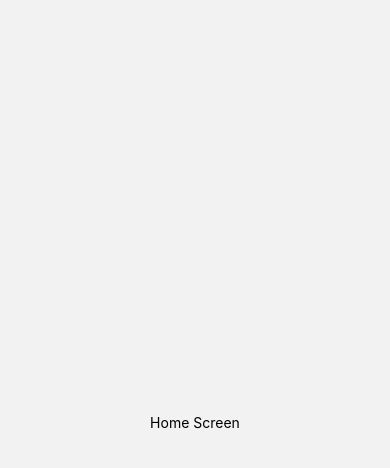
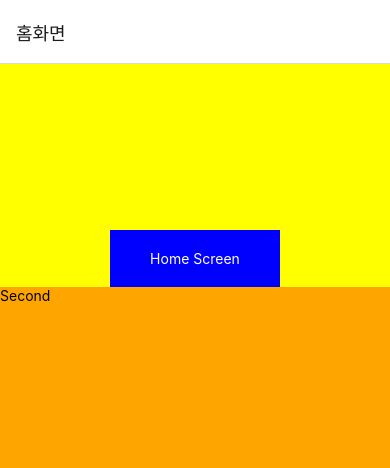
Before and after one commit to suzzeong/Food-Delivery-App, a React Native app: screen / in a window 390 px wide. Shown: the top 468 px of the page. Built offline with nearby package versions, Linux system fonts and the light colour scheme.

Commit message:
test: flex와 요소 배치

```diff
--- a/App.tsx
+++ b/App.tsx
@@ -4,7 +4,16 @@ import {
   createNativeStackNavigator,
   NativeStackScreenProps,
 } from '@react-navigation/native-stack';
-import {Text, TouchableHighlight, View} from 'react-native';
+import {
+  // onClick X, onPress O
+  Pressable, // 화면이 커지면서 페이지 이동
+  Button,
+  TouchableNativeFeedback,
+  Text,
+  TouchableHighlight, // 글씨가 검은색(underlayColor)이 되면서 페이지 이동
+  TouchableOpacity, // 글씨가 희미해지면서 페이지 이동
+  View,
+} from 'react-native';
 import {useCallback} from 'react';
 
 type RootStackParamList = {
@@ -20,11 +29,28 @@ function HomeScreen({navigation}: HomeScreenProps) {
   }, [navigation]);
 
   return (
-          <View style={{flex: 1, alignItems: 'center', justifyContent: 'center'}}>
-            <TouchableHighlight onPress={onClick}>
-              <Text>Home Screen</Text>
-            </TouchableHighlight>
+    <>
+      <View
+        style={{
+          flex: 2,
+          backgroundColor: 'yellow',
+          justifyContent: 'flex-end', // 웹: alignItems
+          alignItems: 'center', // 웹: justifyContent
+        }}>
+        <Pressable
+          onPress={onClick}
+          style={{
+            backgroundColor: 'blue',
+            paddingHorizontal: 40,  // 좌우
+            paddingVertical: 20,  // 상하
+          }}>
+          <Text style={{color: 'white'}}>Home Screen</Text>
+        </Pressable>
       </View>
+      <View style={{flex: 5, backgroundColor: 'orange'}}>
+        <Text>Second</Text>
+      </View>
+    </>
   );
 }
 
@@ -34,7 +60,12 @@ function DetailsScreen({navigation}: DetailsScreenProps) {
   }, [navigation]);
 
   return (
-          <View style={{flex: 1, alignItems: 'center', justifyContent: 'center'}}>
+    <View
+      style={{
+        flex: 1,
+        alignItems: 'center',
+        justifyContent: 'center',
+      }}>
       <TouchableHighlight onPress={onClick}>
         <Text>Details Screen</Text>
       </TouchableHighlight>
@@ -50,7 +81,7 @@ function App() {
         <Stack.Screen
           name="Home"
           component={HomeScreen}
-                      options={{title: '홈화면', headerShown: false}}
+          options={{title: '홈화면'}}
         />
         <Stack.Screen name="Details" component={DetailsScreen} />
       </Stack.Navigator>
```
Lines whose indentation alone changed are shown as unchanged.
